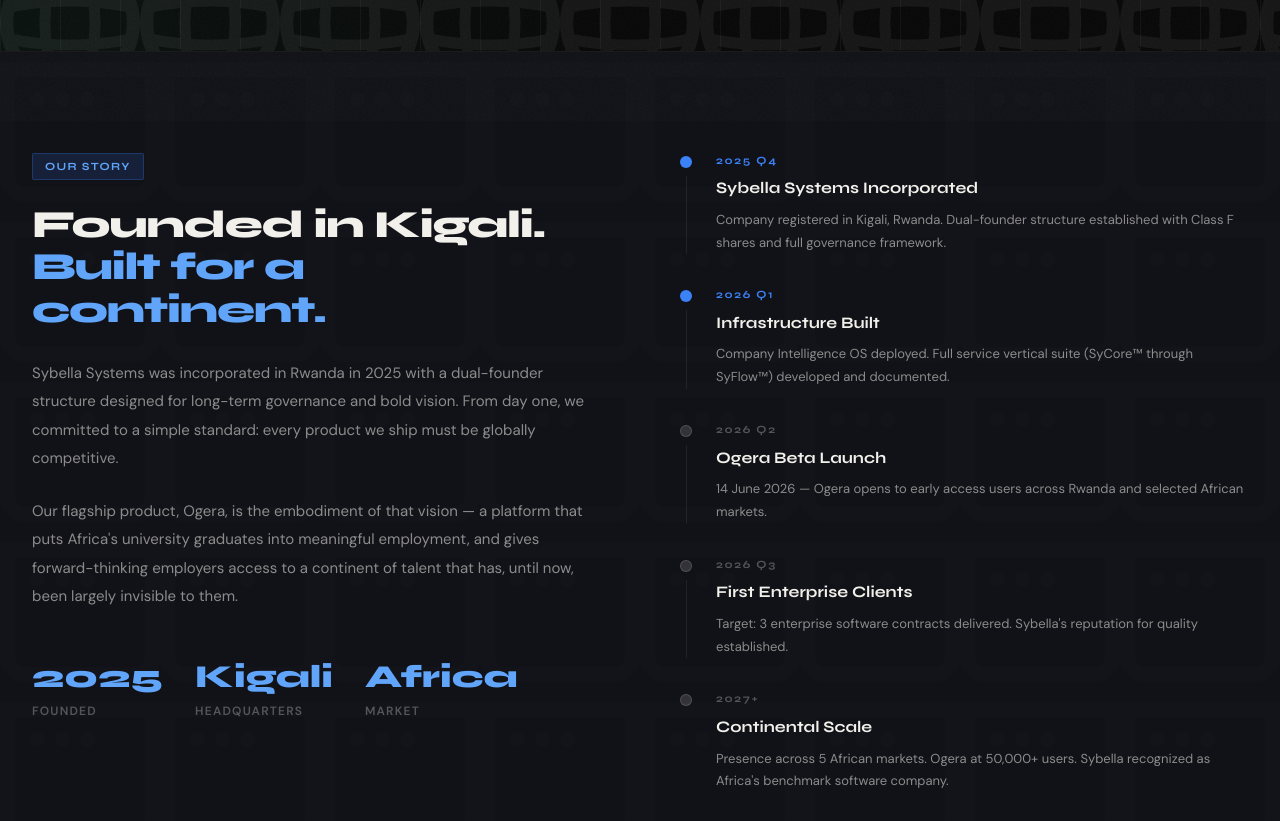
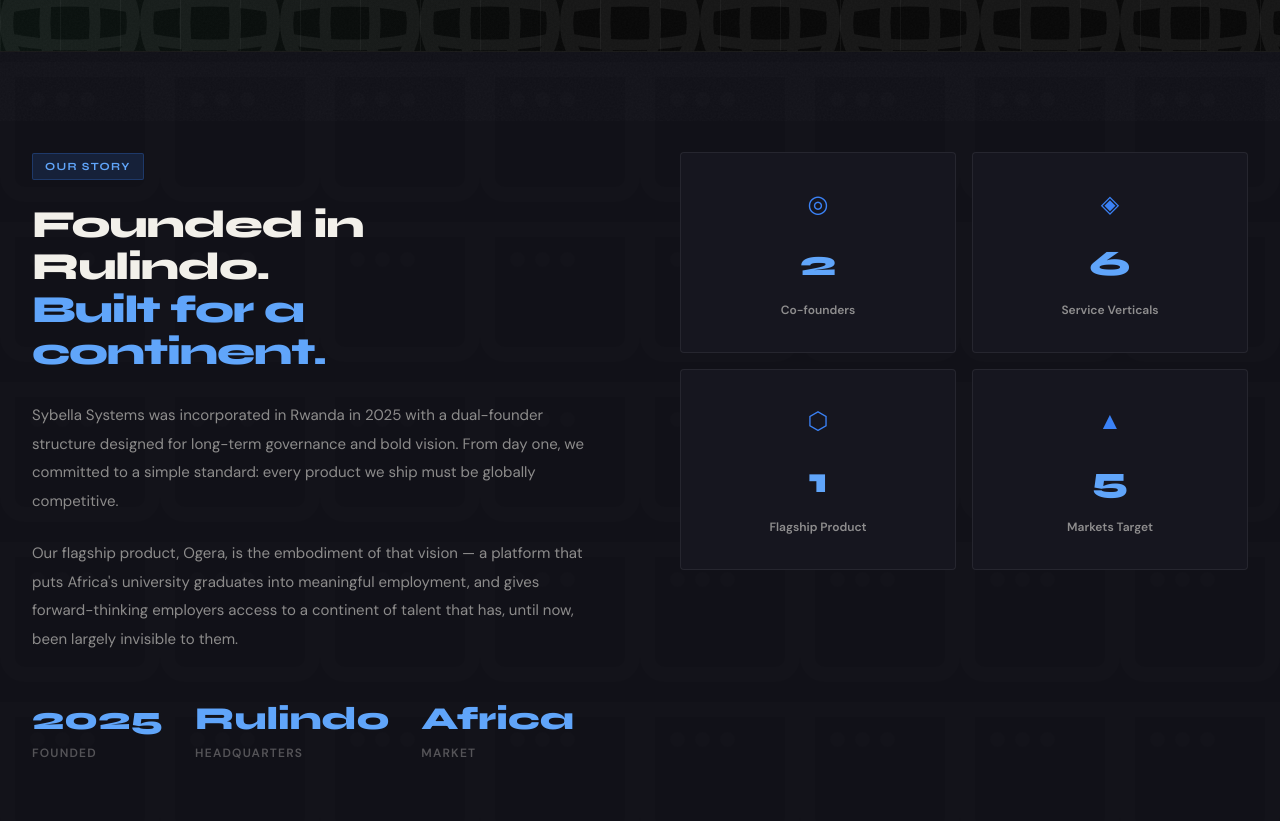
Before and after one commit to SybellaSystems/update-sybella-website, a Next.js app: page /impact in a window 1280 px wide. Shown: the part 679-1500 px from the top of the page. Built offline with nearby package versions, Linux system fonts and the light colour scheme.

Commit message:
updating the impact to show real info and removed the timeline

```diff
--- a/app/impact/page.tsx
+++ b/app/impact/page.tsx
@@ -18,13 +18,41 @@ export default function ImpactPage() {
   useIntersection(s4 as React.RefObject<HTMLElement>);
   const [form, setForm] = useState({ name: "", email: "", company: "", message: "" });
   const [sent, setSent] = useState(false);
+  const [loading, setLoading] = useState(false);
+  const [error, setError] = useState("");
+
   const handle = (e: React.ChangeEvent<HTMLInputElement | HTMLTextAreaElement>) => setForm(f => ({ ...f, [e.target.name]: e.target.value }));
-  const submit = (ev: React.FormEvent) => {
+
+  const submit = async (ev: React.FormEvent) => {
     ev.preventDefault();
-    const body = `Project Inquiry\n\nFrom: ${form.name} (${form.company})\nEmail: ${form.email}\n\nMessage:\n${form.message}`;
-    window.location.href = `mailto:bessora@sybellasystems.co.rw?subject=Project Inquiry from ${encodeURIComponent(form.company || form.name)}&body=${encodeURIComponent(body)}`;
-    setSent(true);
+    setLoading(true);
+    setError("");
+
+    try {
+      const response = await fetch("/api/send-email", {
+        method: "POST",
+        headers: { "Content-Type": "application/json" },
+        body: JSON.stringify({
+          name: form.name,
+          email: form.email,
+          company: form.company,
+          message: form.message,
+        }),
+      });
+
+      if (response.ok) {
+        setSent(true);
+        setForm({ name: "", email: "", company: "", message: "" });
+      } else {
+        setError("Failed to send message. Please try again.");
+      }
+    } catch (err) {
+      setError("An error occurred. Please try again.");
+    } finally {
+      setLoading(false);
+    }
   };
+
   const inputStyle = { padding: "16px 20px", background: "var(--surface)", border: "1px solid var(--border)", borderRadius: 3, color: "var(--text-primary)", fontSize: 15, fontFamily: "var(--font-body)", width: "100%", transition: "border-color 0.2s", outline: "none" };
 
   return (
@@ -54,7 +82,7 @@ export default function ImpactPage() {
           <div style={{ display: "grid", gridTemplateColumns: "1fr 1fr", gap: 80, alignItems: "start" }} className="hero-grid">
             <div>
               <div className="fade-up tag" style={{ marginBottom: 24 }}>Our Story</div>
-              <h2 className="fade-up" style={{ fontFamily: "var(--font-display)", fontSize: "clamp(28px, 3vw, 44px)", fontWeight: 800, letterSpacing: "-0.03em", lineHeight: 1.1, marginBottom: 28 }}>Founded in Kigali.<br /><span style={{ color: "var(--blue-bright)" }}>Built for a continent.</span></h2>
+              <h2 className="fade-up" style={{ fontFamily: "var(--font-display)", fontSize: "clamp(28px, 3vw, 44px)", fontWeight: 800, letterSpacing: "-0.03em", lineHeight: 1.1, marginBottom: 28 }}>Founded in Rulindo.<br /><span style={{ color: "var(--blue-bright)" }}>Built for a continent.</span></h2>
               <p className="fade-up" style={{ fontSize: 15, color: "var(--text-secondary)", lineHeight: 1.9, marginBottom: 24 }}>
                 Sybella Systems was incorporated in Rwanda in 2025 with a dual-founder structure designed for long-term governance and bold vision. From day one, we committed to a simple standard: every product we ship must be globally competitive.
               </p>
@@ -67,7 +95,7 @@ export default function ImpactPage() {
                   <div style={{ fontSize: 12, color: "var(--text-tertiary)", fontWeight: 600, textTransform: "uppercase", letterSpacing: "0.1em" }}>Founded</div>
                 </div>
                 <div>
-                  <div style={{ fontFamily: "var(--font-display)", fontSize: 32, fontWeight: 800, color: "var(--blue-bright)" }}>Kigali</div>
+                  <div style={{ fontFamily: "var(--font-display)", fontSize: 32, fontWeight: 800, color: "var(--blue-bright)" }}>Rulindo</div>
                   <div style={{ fontSize: 12, color: "var(--text-tertiary)", fontWeight: 600, textTransform: "uppercase", letterSpacing: "0.1em" }}>Headquarters</div>
                 </div>
                 <div>
@@ -76,26 +104,19 @@ export default function ImpactPage() {
                 </div>
               </div>
             </div>
-            {/* Timeline */}
+            {/* Milestones */}
             <div>
-              <div style={{ display: "flex", flexDirection: "column", gap: 0 }}>
+              <div style={{ display: "grid", gridTemplateColumns: "1fr 1fr", gap: 16 }}>
                 {[
-                  { year: "2025 Q4", title: "Sybella Systems Incorporated", desc: "Company registered in Kigali, Rwanda. Dual-founder structure established with Class F shares and full governance framework.", active: true },
-                  { year: "2026 Q1", title: "Infrastructure Built", desc: "Company Intelligence OS deployed. Full service vertical suite (SyCore™ through SyFlow™) developed and documented.", active: true },
-                  { year: "2026 Q2", title: "Ogera Beta Launch", desc: "14 June 2026 — Ogera opens to early access users across Rwanda and selected African markets.", active: false },
-                  { year: "2026 Q3", title: "First Enterprise Clients", desc: "Target: 3 enterprise software contracts delivered. Sybella's reputation for quality established.", active: false },
-                  { year: "2027+", title: "Continental Scale", desc: "Presence across 5 African markets. Ogera at 50,000+ users. Sybella recognized as Africa's benchmark software company.", active: false },
-                ].map((t, i) => (
-                  <div key={t.year} className="fade-up" style={{ display: "flex", gap: 24, paddingBottom: i < 4 ? 32 : 0 }}>
-                    <div style={{ display: "flex", flexDirection: "column", alignItems: "center" }}>
-                      <div style={{ width: 12, height: 12, borderRadius: "50%", background: t.active ? "var(--blue)" : "var(--border-bright)", border: t.active ? "none" : "1px solid var(--border-bright)", flexShrink: 0, marginTop: 4 }} />
-                      {i < 4 && <div style={{ width: 1, flex: 1, background: "var(--border)", marginTop: 8 }} />}
-                    </div>
-                    <div style={{ paddingBottom: i < 4 ? 0 : 0 }}>
-                      <div style={{ fontFamily: "var(--font-display)", fontSize: 11, fontWeight: 700, color: t.active ? "var(--blue)" : "var(--text-tertiary)", letterSpacing: "0.15em", textTransform: "uppercase", marginBottom: 6 }}>{t.year}</div>
-                      <div style={{ fontFamily: "var(--font-display)", fontWeight: 700, fontSize: 16, marginBottom: 8 }}>{t.title}</div>
-                      <div style={{ fontSize: 13, color: "var(--text-secondary)", lineHeight: 1.75 }}>{t.desc}</div>
-                    </div>
+                  { number: "2", label: "Co-founders", icon: "◎" },
+                  { number: "6", label: "Service Verticals", icon: "◈" },
+                  { number: "1", label: "Flagship Product", icon: "⬡" },
+                  { number: "5", label: "Markets Target", icon: "▲" },
+                ].map(m => (
+                  <div key={m.label} className="fade-up card" style={{ padding: 32, textAlign: "center" }}>
+                    <div style={{ fontSize: 24, marginBottom: 12, color: "var(--blue)" }}>{m.icon}</div>
+                    <div style={{ fontFamily: "var(--font-display)", fontSize: 36, fontWeight: 800, color: "var(--blue-bright)", marginBottom: 8 }}>{m.number}</div>
+                    <div style={{ fontSize: 12, color: "var(--text-secondary)", fontWeight: 600 }}>{m.label}</div>
                   </div>
                 ))}
               </div>
@@ -142,7 +163,7 @@ export default function ImpactPage() {
             <div className="fade-up" style={{ display: "flex", flexDirection: "column", gap: 20 }}>
               {[
                 { icon: "◎", label: "General Inquiries", value: "bessora@sybellasystems.co.rw" },
-                { icon: "◈", label: "Location", value: "Kigali, Rwanda" },
+                { icon: "◈", label: "Location", value: "Rulindo, Rwanda" },
                 { icon: "⬡", label: "Founded", value: "2025 · Private Limited Company" },
               ].map(c => (
                 <div key={c.label} style={{ display: "flex", gap: 16, alignItems: "flex-start" }}>
@@ -160,7 +181,8 @@ export default function ImpactPage() {
               <div style={{ padding: 60, background: "var(--blue-dim)", border: "1px solid rgba(59,130,246,0.25)", borderRadius: 4, textAlign: "center" }}>
                 <div style={{ fontSize: 40, marginBottom: 16 }}>◎</div>
                 <div style={{ fontFamily: "var(--font-display)", fontSize: 22, fontWeight: 700, color: "var(--blue-bright)", marginBottom: 8 }}>Message received.</div>
-                <div style={{ fontSize: 14, color: "var(--text-secondary)" }}>We'll respond within 24–48 hours.</div>
+                <div style={{ fontSize: 14, color: "var(--text-secondary)", marginBottom: 24 }}>We'll respond within 24–48 hours.</div>
+                <button onClick={() => setSent(false)} style={{ padding: "10px 20px", background: "var(--blue)", color: "#fff", border: "none", borderRadius: 2, cursor: "pointer", fontSize: 13, fontWeight: 600 }}>Send another message</button>
               </div>
             ) : (
               <form onSubmit={submit} style={{ display: "flex", flexDirection: "column", gap: 16 }}>
@@ -177,7 +199,10 @@ export default function ImpactPage() {
                 <textarea name="message" required placeholder="Describe what you're building and how we can help..." rows={6} value={form.message} onChange={handle} style={{ ...inputStyle, resize: "vertical" }}
                   onFocus={e => e.target.style.borderColor = "var(--gold)"}
                   onBlur={e => e.target.style.borderColor = "var(--border)"} />
-                <button type="submit" className="btn-primary" style={{ justifyContent: "center", padding: "18px 32px", fontSize: 14 }}>Send Message →</button>
+                {error && <div style={{ fontSize: 13, color: "var(--red)", padding: "12px 16px", background: "rgba(239,68,68,0.1)", borderRadius: 2 }}>{error}</div>}
+                <button type="submit" className="btn-primary" style={{ justifyContent: "center", padding: "18px 32px", fontSize: 14 }} disabled={loading}>
+                  {loading ? "Sending..." : "Send Message →"}
+                </button>
                 <p style={{ fontSize: 12, color: "var(--text-tertiary)", textAlign: "center" }}>Sent to bessora@sybellasystems.co.rw · We respond within 48 hours</p>
               </form>
             )}
--- a/app/layout.tsx
+++ b/app/layout.tsx
@@ -6,7 +6,7 @@ import Footer from "@/components/Footer";
 export const metadata: Metadata = {
   title: { default: "Sybella Systems — Africa's Premium Software Company", template: "%s | Sybella Systems" },
   description: "Sybella Systems builds world-class software, custom ERP systems, and digital platforms across Africa. Creators of Ogera — the continent's premier student employment platform.",
-  keywords: ["cloud solutions Rwanda", "custom ERP developers Lagos", "premium SaaS development Nairobi", "software company Africa", "Ogera student jobs Africa", "Sybella Systems Kigali"],
+  keywords: ["cloud solutions Rwanda", "custom ERP developers Lagos", "premium SaaS development Nairobi", "software company Africa", "Ogera student jobs Africa", "Sybella Systems Rulindo"],
   authors: [{ name: "Sybella Systems", url: "https://sybellasystems.co.rw" }],
   creator: "Sybella Systems",
   publisher: "Sybella Systems",
```
Also changed, not shown: components/Nav.tsx (+4 -4 lines).
